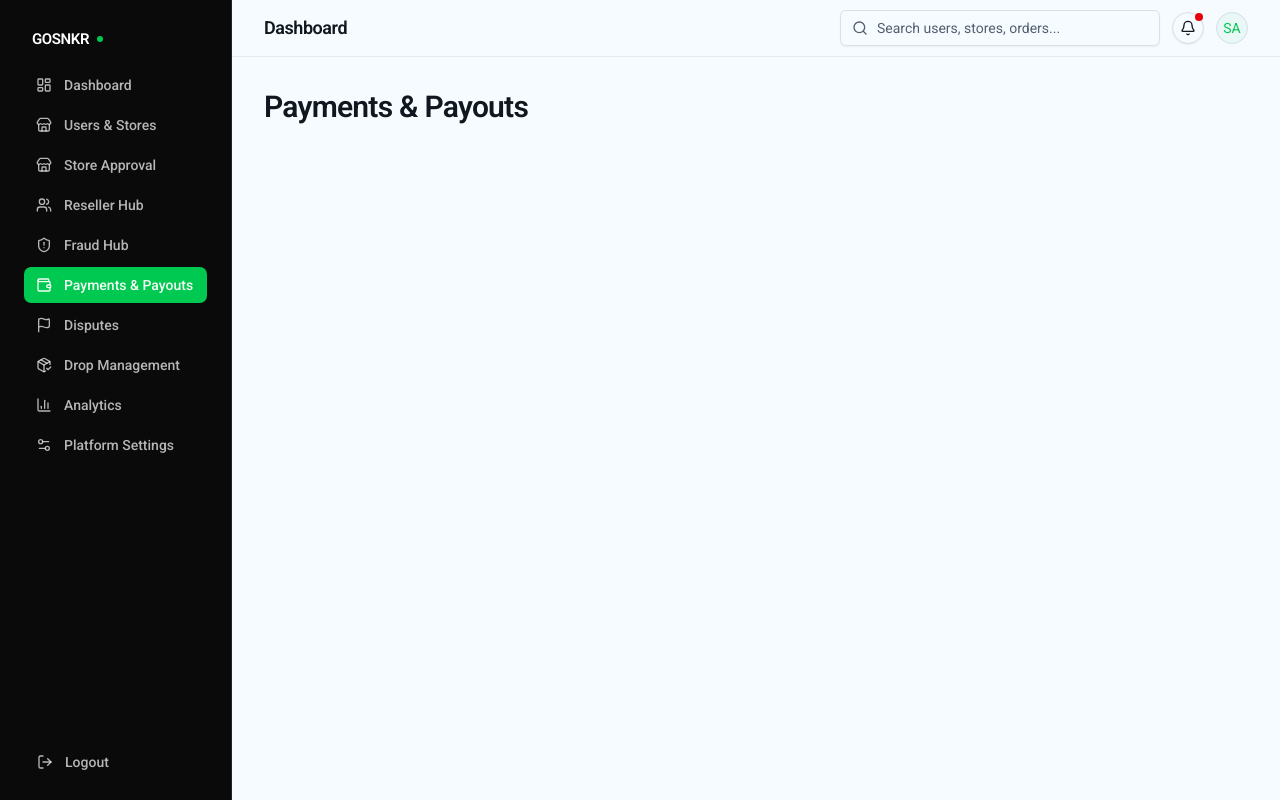
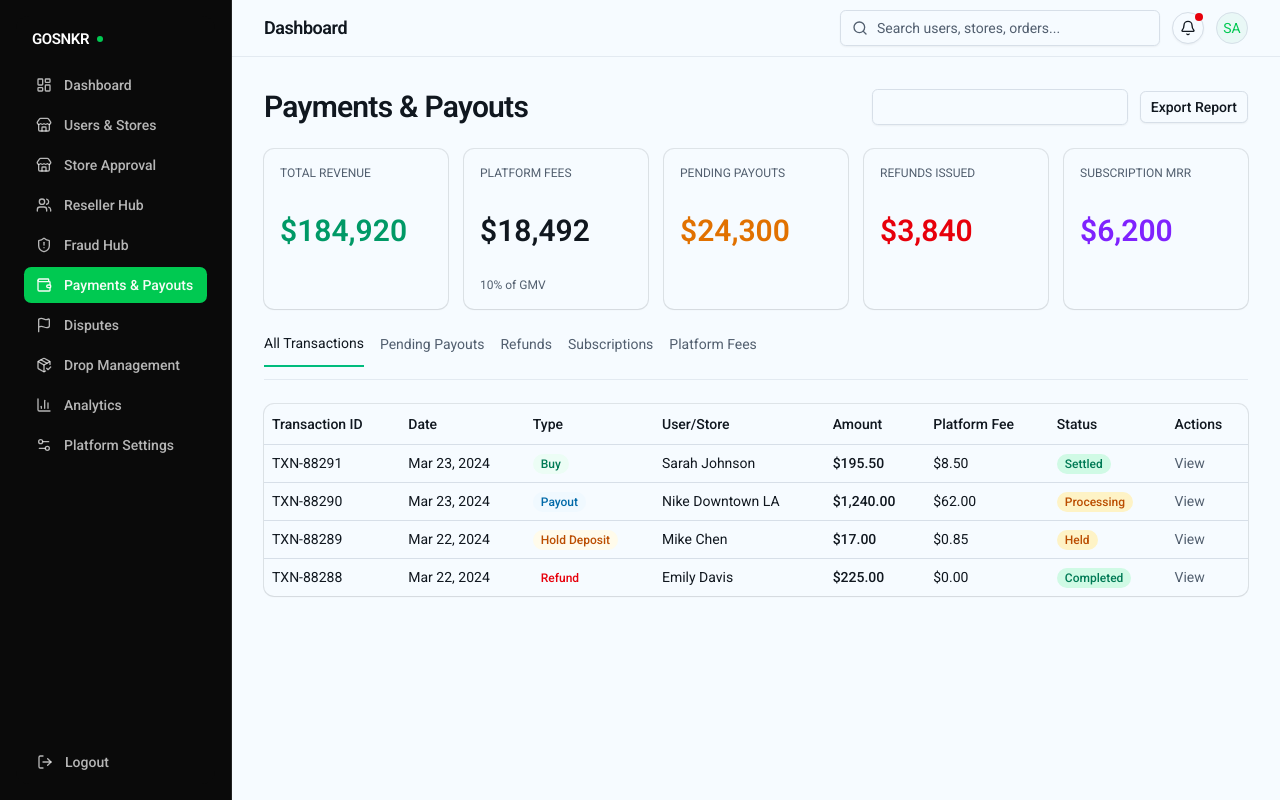
Before and after one commit to mdnuruzzamannirob/gosnkr-dashboard, a Next.js app: page /payments in a window 1280 px wide. Built offline with nearby package versions, Linux system fonts and the light colour scheme.

Commit message:
feat: enhance PaymentsPage with transaction overview, export functionality, and improved layout

```diff
--- a/app/(dashboard)/payments/page.tsx
+++ b/app/(dashboard)/payments/page.tsx
@@ -1,11 +1,261 @@
+'use client'
+
+import { Button } from '@/components/ui/button'
+import { Card } from '@/components/ui/card'
+import { Input } from '@/components/ui/input'
+import {
+  Table,
+  TableBody,
+  TableCell,
+  TableHead,
+  TableHeader,
+  TableRow,
+} from '@/components/ui/table'
+import { useState } from 'react'
+
+type Transaction = {
+  id: string
+  date: string
+  type: 'Buy' | 'Payout' | 'Hold Deposit' | 'Refund'
+  user: string
+  amount: string
+  platformFee: string
+  status: 'Settled' | 'Processing' | 'Held' | 'Completed'
+}
+
+const mockTransactions: Transaction[] = [
+  {
+    id: 'TXN-88291',
+    date: 'Mar 23, 2024',
+    type: 'Buy',
+    user: 'Sarah Johnson',
+    amount: '$195.50',
+    platformFee: '$8.50',
+    status: 'Settled',
+  },
+  {
+    id: 'TXN-88290',
+    date: 'Mar 23, 2024',
+    type: 'Payout',
+    user: 'Nike Downtown LA',
+    amount: '$1,240.00',
+    platformFee: '$62.00',
+    status: 'Processing',
+  },
+  {
+    id: 'TXN-88289',
+    date: 'Mar 22, 2024',
+    type: 'Hold Deposit',
+    user: 'Mike Chen',
+    amount: '$17.00',
+    platformFee: '$0.85',
+    status: 'Held',
+  },
+  {
+    id: 'TXN-88288',
+    date: 'Mar 22, 2024',
+    type: 'Refund',
+    user: 'Emily Davis',
+    amount: '$225.00',
+    platformFee: '$0.00',
+    status: 'Completed',
+  },
+]
+
 export default function PaymentsPage() {
+  const [activeTab, setActiveTab] = useState<
+    'all' | 'pending' | 'refunds' | 'subscriptions' | 'fees'
+  >('all')
+
   return (
     <div className="space-y-6">
       <section className="space-y-6">
-        <div>
+        <div className="flex items-center justify-between">
           <h1 className="text-3xl font-semibold tracking-tight text-foreground">
             Payments & Payouts
           </h1>
+
+          <div className="flex items-center gap-3">
+            <Input placeholder="" className="w-64" />
+            <Button variant="outline" size="sm">
+              Export Report
+            </Button>
+          </div>
+        </div>
+
+        <div className="grid gap-4 sm:grid-cols-2 lg:grid-cols-5">
+          <Card className="p-4">
+            <p className="text-xs uppercase text-muted-foreground">
+              Total Revenue
+            </p>
+            <p className="mt-2 text-3xl font-semibold text-emerald-600">
+              $184,920
+            </p>
+          </Card>
+
+          <Card className="p-4">
+            <p className="text-xs uppercase text-muted-foreground">
+              Platform Fees
+            </p>
+            <p className="mt-2 text-3xl font-semibold">$18,492</p>
+            <p className="mt-1 text-xs text-muted-foreground">10% of GMV</p>
+          </Card>
+
+          <Card className="p-4">
+            <p className="text-xs uppercase text-muted-foreground">
+              Pending Payouts
+            </p>
+            <p className="mt-2 text-3xl font-semibold text-amber-600">
+              $24,300
+            </p>
+          </Card>
+
+          <Card className="p-4">
+            <p className="text-xs uppercase text-muted-foreground">
+              Refunds Issued
+            </p>
+            <p className="mt-2 text-3xl font-semibold text-destructive">
+              $3,840
+            </p>
+          </Card>
+
+          <Card className="p-4">
+            <p className="text-xs uppercase text-muted-foreground">
+              Subscription MRR
+            </p>
+            <p className="mt-2 text-3xl font-semibold text-violet-600">
+              $6,200
+            </p>
+          </Card>
+        </div>
+
+        <div>
+          <nav className="mt-4 flex items-center gap-4 border-b border-border/60 pb-3">
+            <button
+              onClick={() => setActiveTab('all')}
+              className={`pb-3 text-sm ${
+                activeTab === 'all'
+                  ? 'border-b-2 border-emerald-500 text-foreground'
+                  : 'text-muted-foreground'
+              }`}
+            >
+              All Transactions
+            </button>
+
+            <button
+              onClick={() => setActiveTab('pending')}
+              className={`pb-3 text-sm ${
+                activeTab === 'pending'
+                  ? 'border-b-2 border-emerald-500 text-foreground'
+                  : 'text-muted-foreground'
+              }`}
+            >
+              Pending Payouts
+            </button>
+
+            <button
+              onClick={() => setActiveTab('refunds')}
+              className={`pb-3 text-sm ${
+                activeTab === 'refunds'
+                  ? 'border-b-2 border-emerald-500 text-foreground'
+                  : 'text-muted-foreground'
+              }`}
+            >
+              Refunds
+            </button>
+
+            <button
+              onClick={() => setActiveTab('subscriptions')}
+              className={`pb-3 text-sm ${
+                activeTab === 'subscriptions'
+                  ? 'border-b-2 border-emerald-500 text-foreground'
+                  : 'text-muted-foreground'
+              }`}
+            >
+              Subscriptions
+            </button>
+
+            <button
+              onClick={() => setActiveTab('fees')}
+              className={`pb-3 text-sm ${
+                activeTab === 'fees'
+                  ? 'border-b-2 border-emerald-500 text-foreground'
+                  : 'text-muted-foreground'
+              }`}
+            >
+              Platform Fees
+            </button>
+          </nav>
+        </div>
+
+        <div className="mt-6">
+          <Card className="overflow-x-auto p-0">
+            <Table className="w-full">
+              <TableHeader>
+                <tr>
+                  <TableHead>Transaction ID</TableHead>
+                  <TableHead>Date</TableHead>
+                  <TableHead>Type</TableHead>
+                  <TableHead>User/Store</TableHead>
+                  <TableHead>Amount</TableHead>
+                  <TableHead>Platform Fee</TableHead>
+                  <TableHead>Status</TableHead>
+                  <TableHead>Actions</TableHead>
+                </tr>
+              </TableHeader>
+
+              <TableBody>
+                {mockTransactions.map((t) => (
+                  <TableRow key={t.id}>
+                    <TableCell>{t.id}</TableCell>
+                    <TableCell>{t.date}</TableCell>
+
+                    <TableCell>
+                      <span
+                        className={`inline-flex items-center rounded-full px-2 py-0.5 text-xs font-medium ${
+                          t.type === 'Buy'
+                            ? 'bg-emerald-50 text-emerald-700'
+                            : t.type === 'Payout'
+                              ? 'bg-sky-50 text-sky-700'
+                              : t.type === 'Hold Deposit'
+                                ? 'bg-amber-50 text-amber-700'
+                                : 'bg-destructive-50 text-destructive'
+                        }`}
+                      >
+                        {t.type}
+                      </span>
+                    </TableCell>
+
+                    <TableCell>{t.user}</TableCell>
+
+                    <TableCell className="font-medium">{t.amount}</TableCell>
+
+                    <TableCell>{t.platformFee}</TableCell>
+
+                    <TableCell>
+                      <span
+                        className={`inline-flex items-center rounded-full px-2 py-0.5 text-xs font-medium ${
+                          t.status === 'Settled'
+                            ? 'bg-emerald-100 text-emerald-700'
+                            : t.status === 'Processing'
+                              ? 'bg-amber-100 text-amber-700'
+                              : t.status === 'Held'
+                                ? 'bg-amber-100 text-amber-700'
+                                : 'bg-emerald-100 text-emerald-700'
+                        }`}
+                      >
+                        {t.status}
+                      </span>
+                    </TableCell>
+
+                    <TableCell>
+                      <a className="text-sm text-muted-foreground">View</a>
+                    </TableCell>
+                  </TableRow>
+                ))}
+              </TableBody>
+            </Table>
+          </Card>
         </div>
       </section>
     </div>
```
